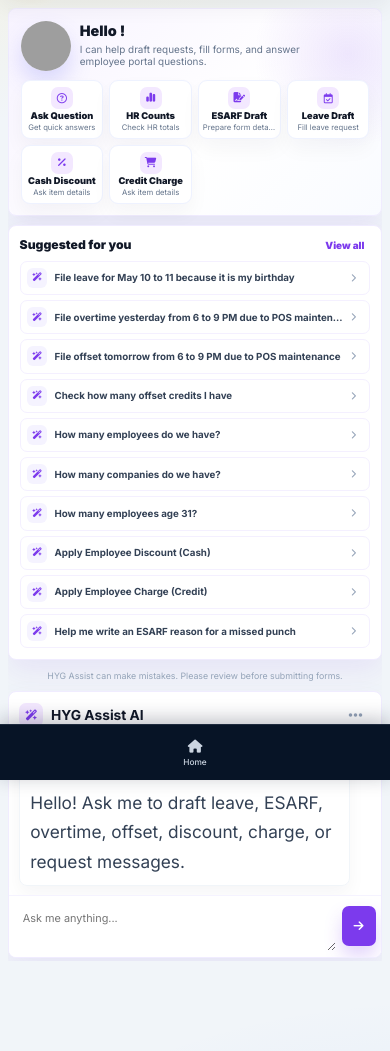
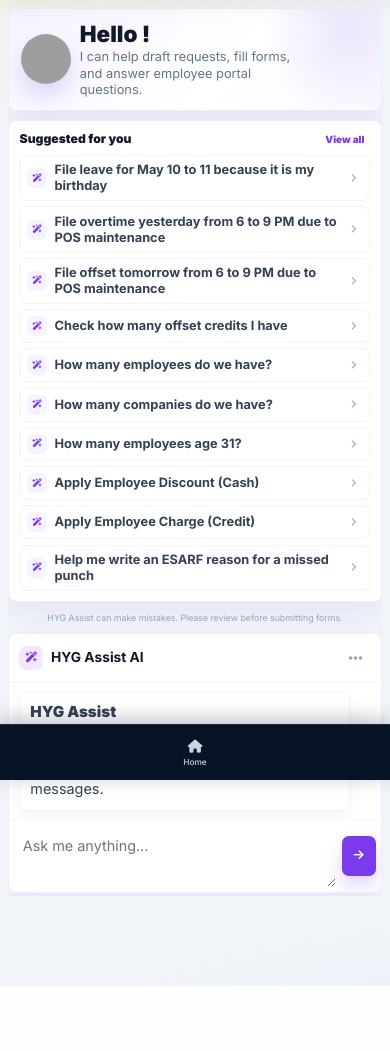
Before and after one commit to opalialuigiandreyengr-cmyk/hygportal, a Flask app: template website/templates/employee/ai_messages.html in a window 390 px wide. Shown: the part 64-1115 px from the top of the page. After the commit the page ends 1050 px from the top, so only its background shows below. Run offline with Flask 3, Linux system fonts and the light colour scheme; the template is opened without the code that fills it, so the values that code supplies are empty; some libraries are stand-ins or nearby versions; grey boxes are pictures that could not be loaded.

Commit message:
increase font size again

```diff
--- a/website/static/css/styles.css
+++ b/website/static/css/styles.css
@@ -2832,11 +2832,11 @@ th {
   }
 
   .ai-messages-head h1 {
-    font-size: 1.65rem;
+    font-size: 1.2rem;
   }
 
   .ai-messages-head p {
-    font-size: 1rem;
+    font-size: 0.9rem;
     line-height: 1.5;
   }
 
@@ -2844,30 +2844,9 @@ th {
     font-size: 0.85rem;
   }
 
+  /* Hide feature cards on mobile */
   .ai-feature-strip {
-    grid-template-columns: repeat(2, minmax(0, 1fr));
-    gap: 0.65rem;
-  }
-
-  .ai-feature-card {
-    min-height: 52px;
-    padding: 0.65rem 0.75rem;
-  }
-
-  .ai-feature-card strong {
-    font-size: 1rem;
-  }
-
-  .ai-feature-card small {
-    font-size: 0.88rem;
-  }
-
-  .ai-feature-card i {
-    font-size: 1.15rem;
-  }
-
-  .ai-feature-phase {
-    font-size: 0.72rem;
+    display: none;
   }
 
   .ai-messages-grid {
@@ -2910,7 +2889,7 @@ th {
   }
 
   .ai-chat-message p {
-    font-size: 1.05rem;
+    font-size: 0.9rem;
     line-height: 1.65;
   }
 
@@ -2955,7 +2934,7 @@ th {
   }
 
   .ai-chat-form textarea {
-    font-size: 1.05rem;
+    font-size: 0.9rem;
     padding: 0.85rem;
     line-height: 1.5;
   }
@@ -2971,11 +2950,11 @@ th {
   }
 
   .ai-welcome-copy h1 {
-    font-size: 1.65rem;
+    font-size: 1.2rem;
   }
 
   .ai-welcome-copy p {
-    font-size: 1rem;
+    font-size: 0.9rem;
     line-height: 1.5;
   }
 
@@ -3005,6 +2984,10 @@ th {
   .ai-model-panel select {
     font-size: 0.95rem;
     padding: 0.6rem 0.7rem;
+  }
+
+  .ai-question-list button span {
+    font-size: 0.9rem;
   }
 }
 
@@ -3041,32 +3024,6 @@ th {
 
   .modal-footer .primary-btn {
     width: 100%;
-  }
-
-  /* Extra AI improvements for small mobile screens */
-  .ai-chat-message p {
-    font-size: 1.08rem;
-    line-height: 1.7;
-  }
-
-  .ai-chat-message strong {
-    font-size: 0.98rem;
-  }
-
-  .ai-messages-head h1 {
-    font-size: 1.7rem;
-  }
-
-  .ai-feature-card strong {
-    font-size: 1.05rem;
-  }
-
-  .ai-template-btn {
-    font-size: 1rem;
-  }
-
-  .ai-chat-form textarea {
-    font-size: 1.08rem;
   }
 }
 
@@ -3297,11 +3254,13 @@ th {
 }
 
 .ai-question-list button span {
-  overflow: hidden;
-  text-overflow: ellipsis;
-  white-space: nowrap;
+  overflow: visible;
+  text-overflow: clip;
+  white-space: normal;
   font-size: 0.78rem;
   font-weight: 700;
+  line-height: 1.3;
+  word-wrap: break-word;
 }
 
 .ai-question-list button i:last-child {
@@ -3476,7 +3435,7 @@ th {
   }
 
   .ai-welcome-copy p {
-    font-size: 0.76rem;
+    font-size: 0.8rem;
     line-height: 1.3;
   }
 
@@ -3529,7 +3488,9 @@ th {
   }
 
   .ai-question-list button span {
-    font-size: 0.72rem;
+    font-size: 0.8rem;
+    white-space: normal;
+    line-height: 1.3;
   }
 
   .ai-assist-desktop .ai-chat-panel {
@@ -3594,14 +3555,14 @@ th {
   }
 
   .ai-welcome-copy h1 {
-    font-size: 0.9rem;
+    font-size: 1.4rem;
     line-height: 1.15;
   }
 
   .ai-welcome-copy p {
     max-width: 230px;
     margin-top: 0.18rem;
-    font-size: 0.62rem;
+    font-size: 0.8rem;
     line-height: 1.28;
   }
 
@@ -3720,8 +3681,9 @@ th {
 
   .ai-question-list button span {
     min-width: 0;
-    font-size: 0.61rem;
-    line-height: 1.15;
+    font-size: 0.8rem;
+    line-height: 1.25;
+    white-space: normal;
   }
 
   .ai-question-list button i:last-child {
@@ -3793,7 +3755,7 @@ th {
     border-radius: 7px;
     padding: 0.55rem 0.52rem;
     background: #ffffff;
-    font-size: 0.68rem;
+    font-size: 0.9rem;
   }
 
   .ai-assist-desktop .ai-chat-actions {
--- a/website/templates/employee/ai_messages.html
+++ b/website/templates/employee/ai_messages.html
@@ -20,39 +20,6 @@
           <h1>Hello {{ first_name|trim }}!</h1>
           <p>I can help draft requests, fill forms, and answer employee portal questions.</p>
         </div>
-      </div>
-
-      <div class="ai-feature-strip" aria-label="Quick AI actions">
-        <button type="button" class="ai-feature-card is-ready" data-template="Answer this employee portal question in a simple way: ">
-          <i class="fa-regular fa-circle-question"></i>
-          <strong>Ask Question</strong>
-          <small>Get quick answers</small>
-        </button>
-        <button type="button" class="ai-feature-card is-ready" data-template="How many employees do we have?">
-          <i class="fa-solid fa-chart-simple"></i>
-          <strong>HR Counts</strong>
-          <small>Check HR totals</small>
-        </button>
-        <button type="button" class="ai-feature-card is-ready" data-template="File ESARF for ">
-          <i class="fa-solid fa-file-signature"></i>
-          <strong>ESARF Draft</strong>
-          <small>Prepare form details</small>
-        </button>
-        <button type="button" class="ai-feature-card is-ready" data-template="File leave for ">
-          <i class="fa-regular fa-calendar-check"></i>
-          <strong>Leave Draft</strong>
-          <small>Fill leave request</small>
-        </button>
-        <button type="button" class="ai-feature-card is-ready" data-template="Apply Employee Discount (Cash) for ">
-          <i class="fa-solid fa-percent"></i>
-          <strong>Cash Discount</strong>
-          <small>Ask item details</small>
-        </button>
-        <button type="button" class="ai-feature-card is-ready" data-template="Apply Employee Charge (Credit) for ">
-          <i class="fa-solid fa-cart-shopping"></i>
-          <strong>Credit Charge</strong>
-          <small>Ask item details</small>
-        </button>
       </div>
     </section>
 
```
